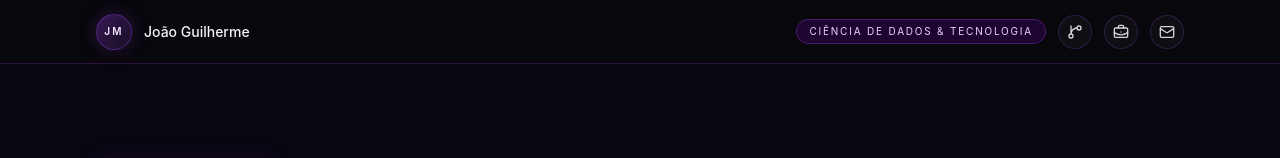
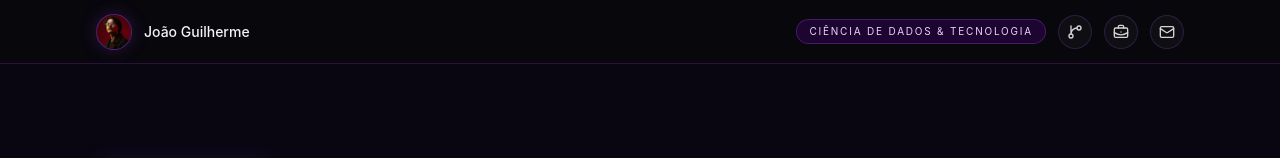
Before and after one commit to bluejaem/Portfolio, a React (Vite) app: page / in a window 1280 px wide. Shown: the top 158 px of the page. Built offline with nearby package versions, Linux system fonts and the light colour scheme.

Commit message:
commit 15

```diff
--- a/src/App.tsx
+++ b/src/App.tsx
@@ -46,8 +46,8 @@ function App() {
       <header className="sticky top-0 z-50 h-16 border-b border-purple-500/20 bg-zinc-950/60 backdrop-blur-xl">
         <div className="mx-auto flex h-full w-full max-w-6xl items-center justify-between px-4 sm:px-6 lg:px-8">
           <div className="flex items-center gap-3">
-            <div className="flex h-9 w-9 items-center justify-center rounded-full border border-purple-500/30 bg-gradient-to-br from-purple-500/30 to-violet-500/10 text-[10px] font-semibold tracking-[0.22em] text-purple-100 shadow-[0_0_18px_rgba(168,85,247,0.2)]">
-              JM
+            <div className="h-9 w-9 overflow-hidden rounded-full border border-purple-500/30 bg-gradient-to-br from-purple-500/30 to-violet-500/10 shadow-[0_0_18px_rgba(168,85,247,0.2)]">
+              <img src={profileInfo.photoUrl} alt={profileInfo.name} className="h-full w-full object-cover" />
             </div>
             <div>
               <p className="text-sm font-medium text-zinc-100">João Guilherme</p>
--- a/src/components/layout/Header.tsx
+++ b/src/components/layout/Header.tsx
@@ -18,9 +18,11 @@ export function Header() {
     <header className="sticky top-0 z-50 border-b border-zinc-800/80 bg-zinc-950/80 backdrop-blur-xl">
       <Container className="relative flex items-center justify-between py-4">
         <a href="#top" className="inline-flex items-center gap-3 text-sm font-medium uppercase tracking-[0.2em] text-zinc-200">
-          <span className="flex h-8 w-8 items-center justify-center rounded-full border border-zinc-700 bg-zinc-900 text-[10px] text-zinc-100">
-            JM
-          </span>
+          <img
+            src="/profile.jpg"
+            alt="João Guilherme Machado de Melo"
+            className="h-8 w-8 rounded-full border border-zinc-700 bg-zinc-900 object-cover"
+          />
           João
         </a>
 
```
Also changed, not shown: vercel.json (added).
